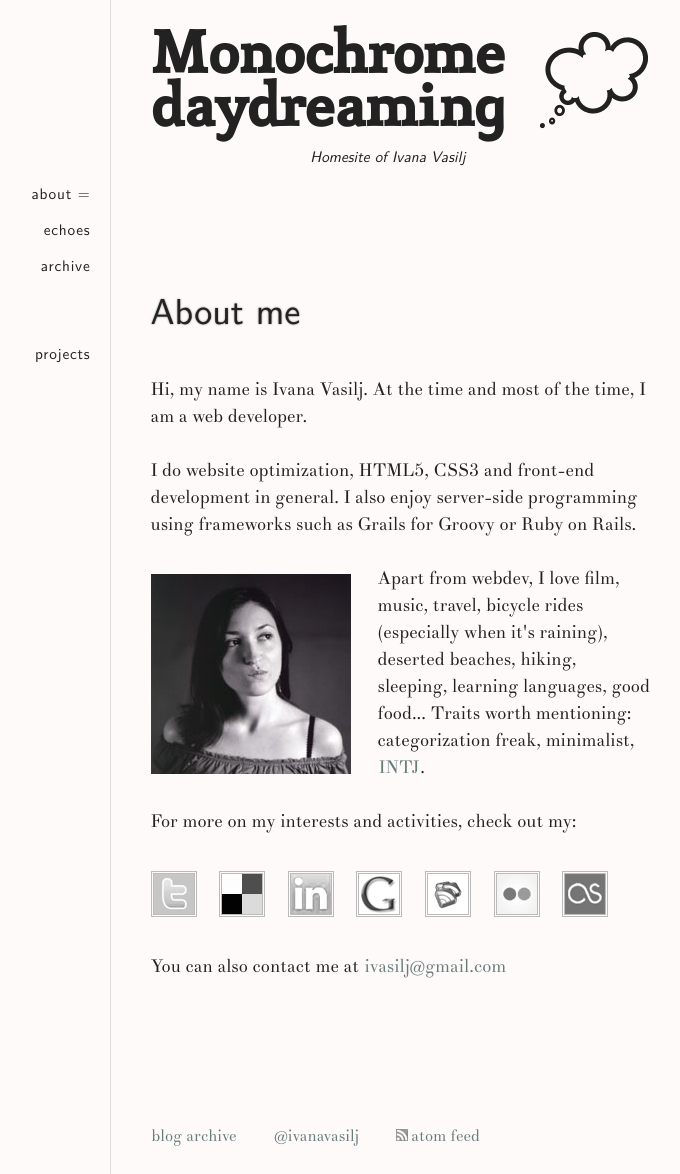
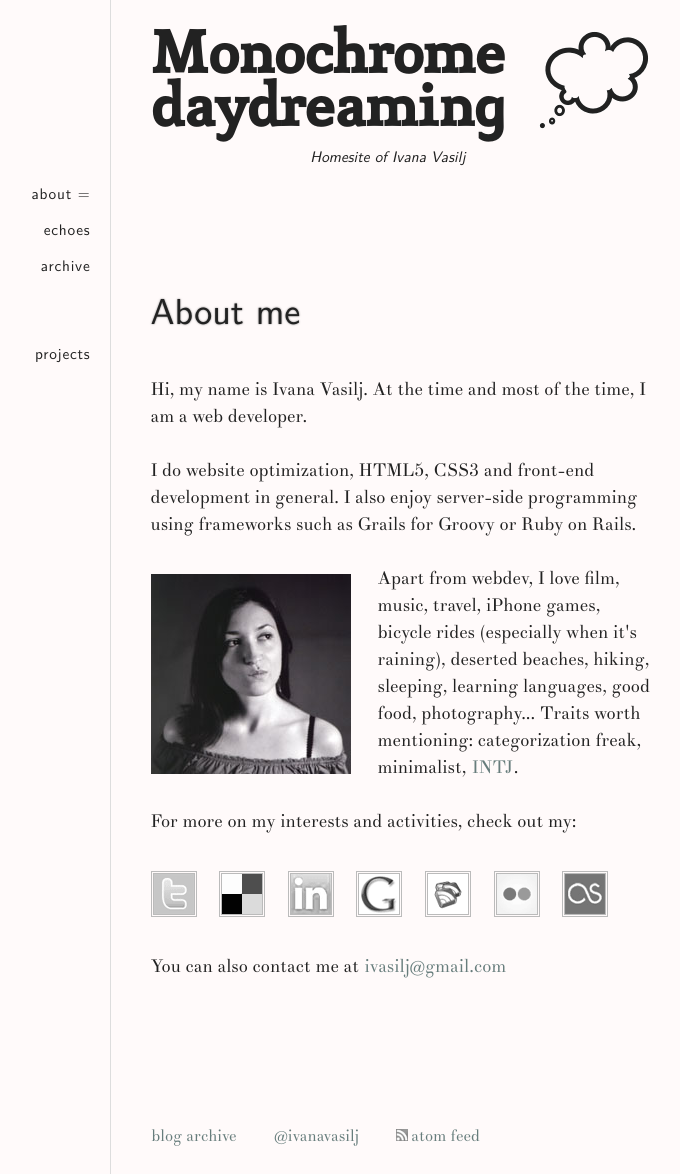
Before and after one commit to ivana/ivana.github.com, a Jekyll site: the page built from about/index.html, in a window 1280 px wide. Shown: the whole page, without its empty margins (260-940 px from the left). Built offline with Jekyll 4.4.1, drawn with Linux system fonts in a browser that asks for light colours.

Commit message:
about - minor update

```diff
--- a/about/index.html
+++ b/about/index.html
@@ -20,8 +20,8 @@ desc: about Ivana, social links and contact
   </p>
   <img src="/img/ivana.jpg" alt="Ivana Vasilj" class="photo" />
   <p>
-    Apart from webdev, I love film, music, travel, bicycle rides (especially when it's raining), deserted beaches, hiking,
-    sleeping, learning languages, good food... Traits worth mentioning: categorization freak, minimalist,
+    Apart from webdev, I love film, music, travel, iPhone games, bicycle rides (especially when it's raining), deserted beaches, hiking,
+    sleeping, learning languages, good food, photography... Traits worth mentioning: categorization freak, minimalist,
     <a href="http://en.wikipedia.org/wiki/INTJ">INTJ</a>.
   </p>
   <p>
```
